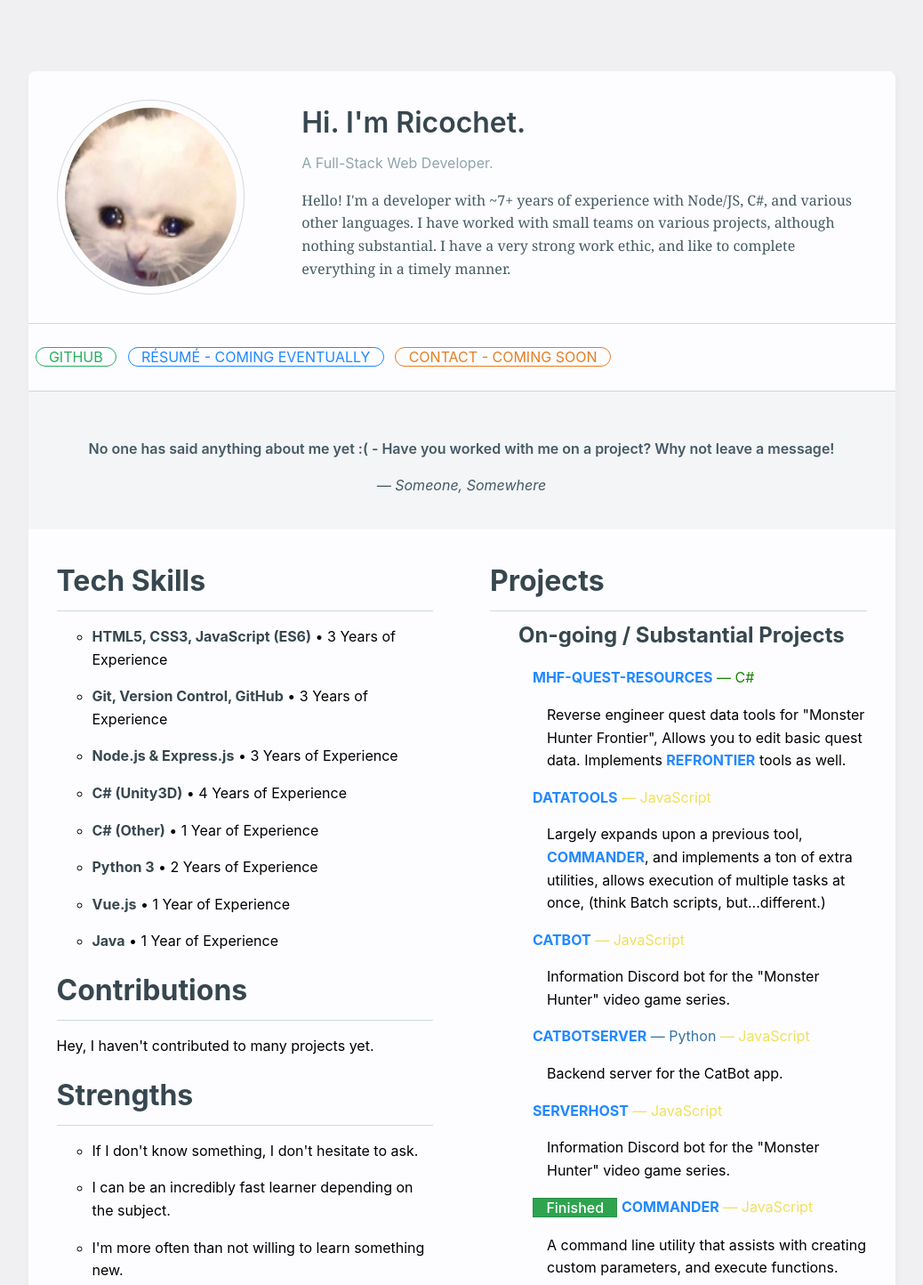
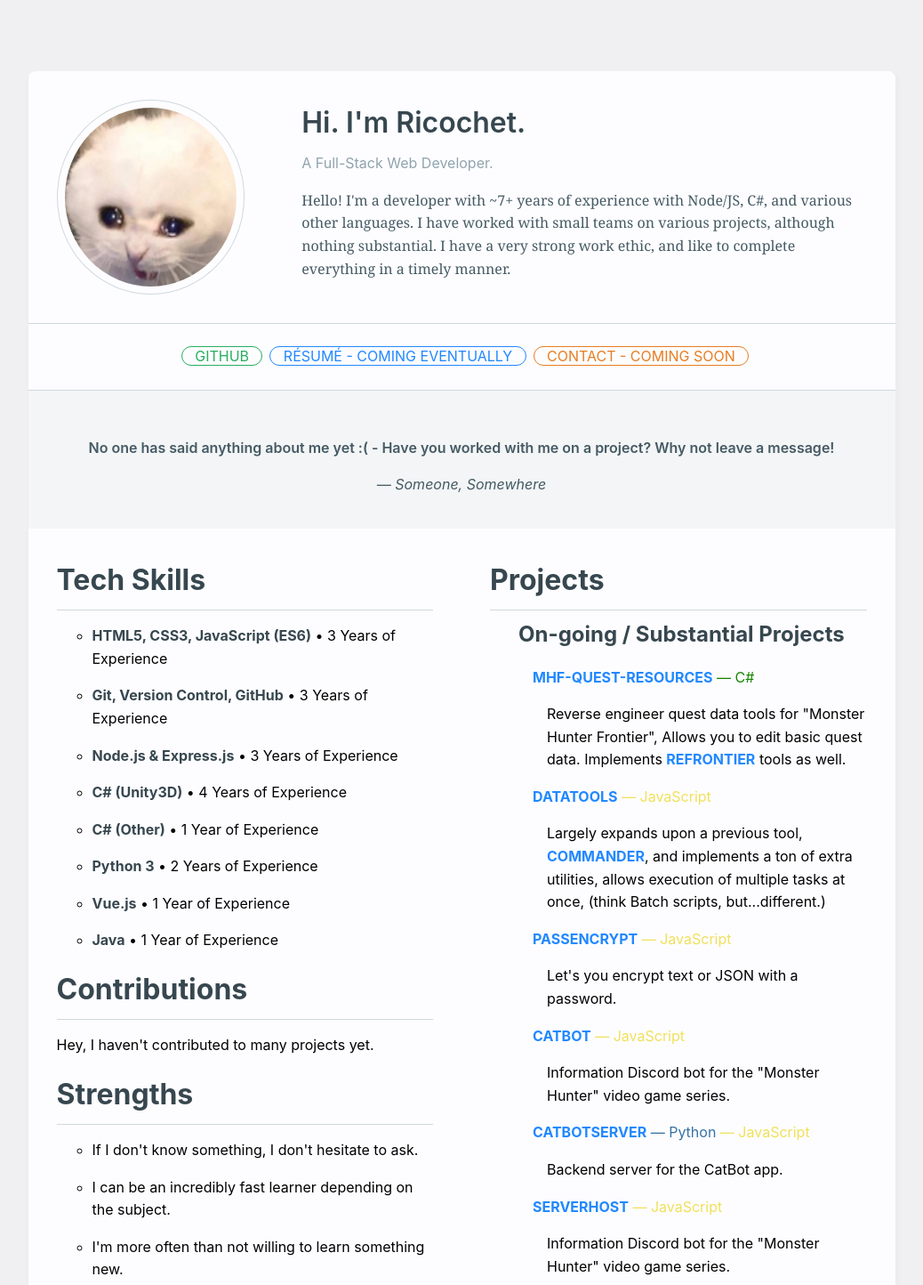
Before and after one commit to ricochhet/ricochhet.github.io, a plain HTML site: page index.html in a window 1280 px wide. Shown: the top 1444 px of the page at 89% size, without its empty margins (121-1159 px from the left). Drawn offline with Linux system fonts and the light colour scheme.

Commit message:
Add new repo; header link adjustments

```diff
--- a/css/index.css
+++ b/css/index.css
@@ -235,6 +235,10 @@ ul li a:hover {
         justify-content: inherit;
     }
 
+    .row.flex-wrapper {
+        display: grid;
+    }
+
     div.flex-wrapper .wrapper {
         width: auto;
     }
--- a/index.html
+++ b/index.html
@@ -22,21 +22,24 @@
                 <h4>A Full-Stack Web Developer.</h4>
                 <p class="fancy">
                     Hello! I'm a developer with ~7+ years of experience with Node/JS, C#, and various other languages.
-                    I have worked with small teams on various projects, although nothing substantial. I have a very strong
+                    I have worked with small teams on various projects, although nothing substantial. I have a very
+                    strong
                     work ethic,
                     and like to complete everything in a timely manner.
                 </p>
             </div>
         </div>
-        <div class="row">
+        <div class="row flex-wrapper">
             <span class="link-group">
                 <a href="https://github.com/ricochhet" target="_blank" class="header-link color-green">GitHub</a>
             </span>
             <span class="link-group">
-                <a href="https://github.com/ricochhet" target="_blank" class="header-link">Résumé - Coming Eventually</a>
+                <a href="https://github.com/ricochhet" target="_blank" class="header-link">Résumé - Coming
+                    Eventually</a>
             </span>
             <span class="link-group">
-                <a href="https://github.com/ricochhet" target="_blank" class="header-link color-orange">Contact - Coming Soon</a>
+                <a href="https://github.com/ricochhet" target="_blank" class="header-link color-orange">Contact - Coming
+                    Soon</a>
             </span>
         </div>
         <div class="row quote">
@@ -131,6 +134,12 @@
                             <p>
                         </li>
                         <li>
+                            <a href="https://github.com/ricochhet/passencrypt" target="_blank">passencrypt</a>
+                            <span class="tag color-yellow">— JavaScript</span>
+                            <p>Let's you encrypt text or JSON with a password.
+                            <p>
+                        </li>
+                        <li>
                             <a href="https://github.com/ricochhet/CatBot" target="_blank">CatBot</a>
                             <span class="tag color-yellow">— JavaScript</span>
                             <p>Information Discord bot for the "Monster Hunter" video game series.</p>
```
